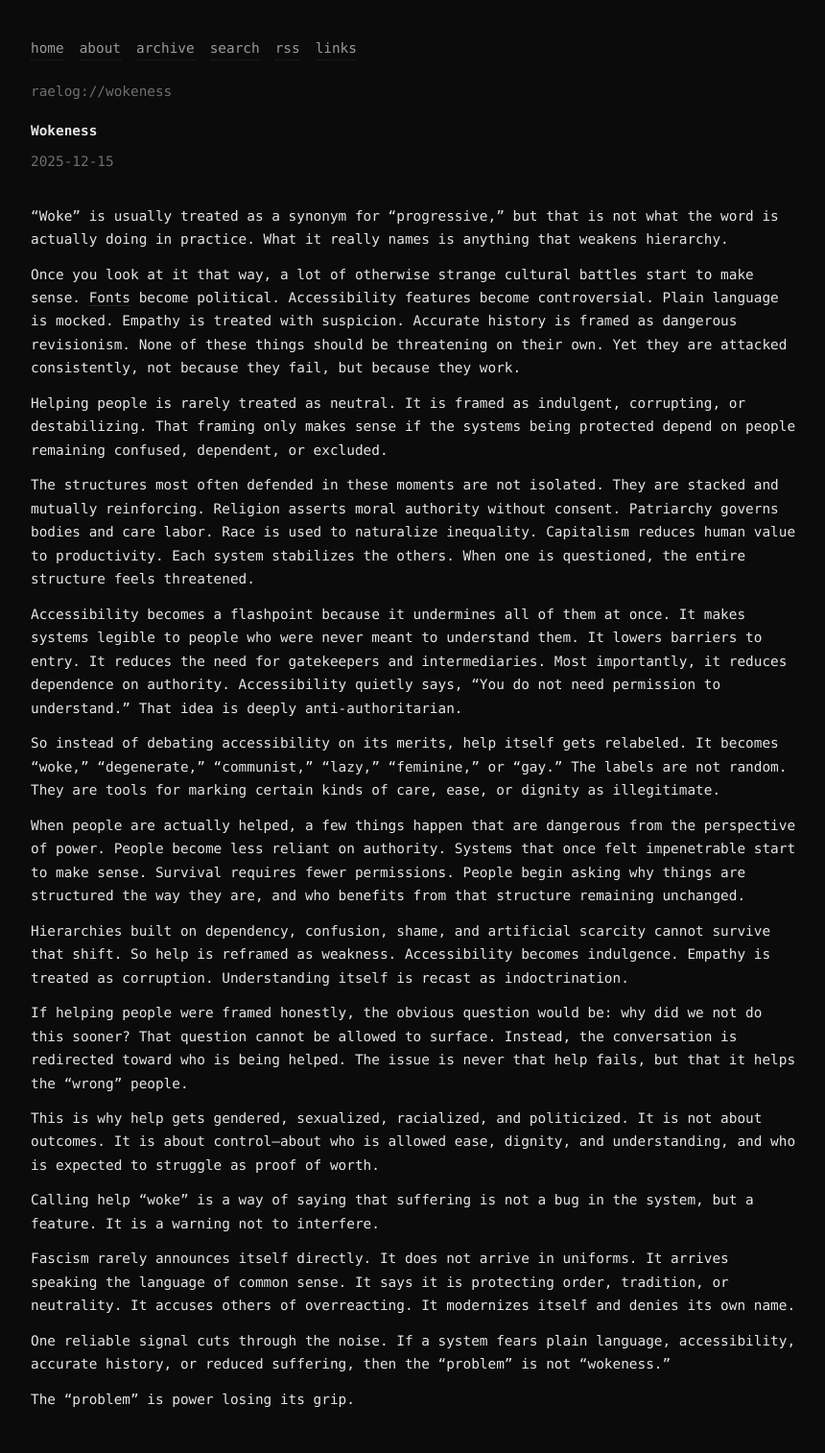
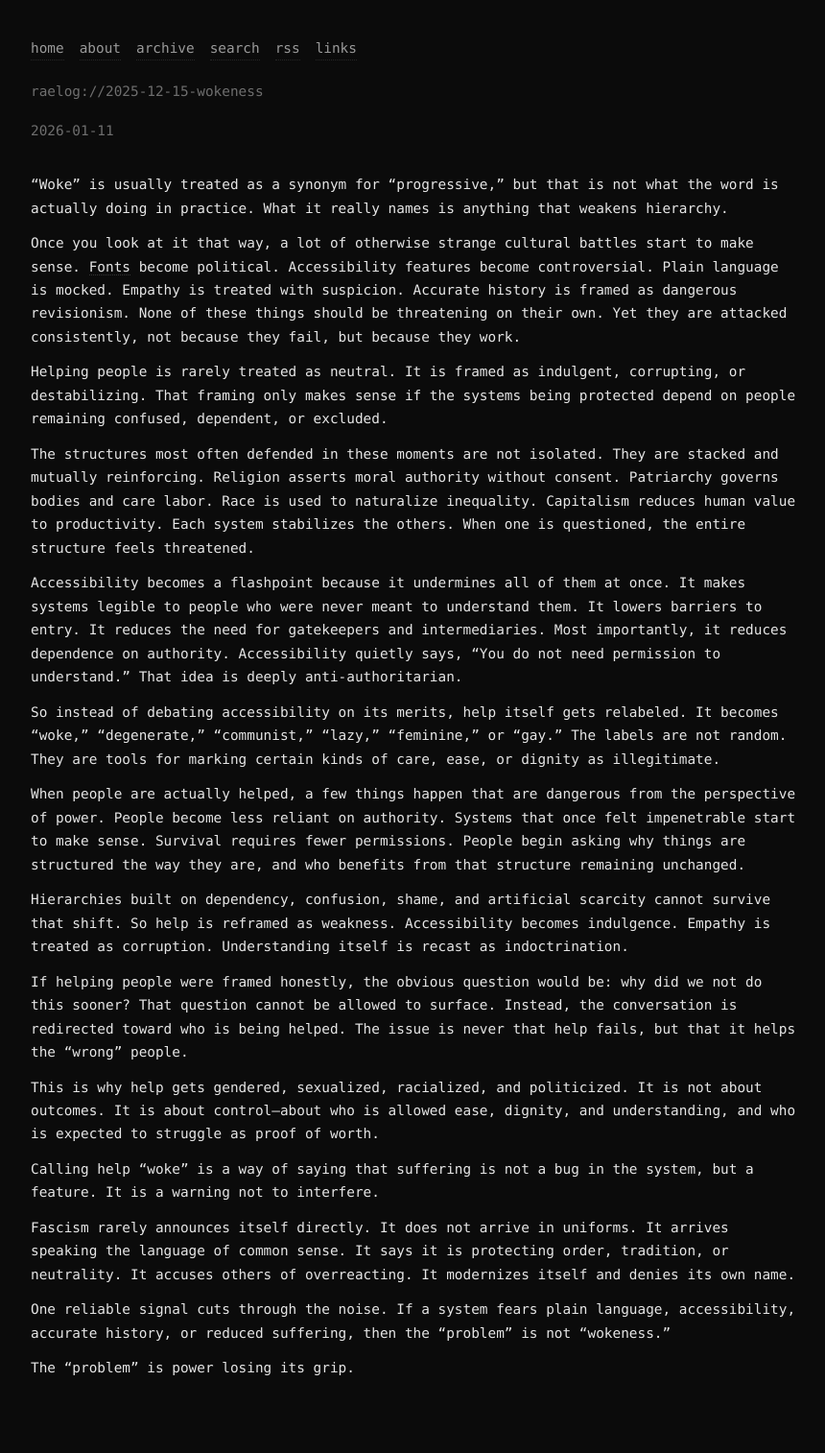
Before and after one commit to raelovejoy/raelog, a Jekyll site: the page built from _posts/2025-12-15-wokeness.md, in a window 1280 px wide. Shown: the whole page at 96% size, without its empty margins (208-1068 px from the left). Built offline with Jekyll 4.4.1, drawn with Linux system fonts in a browser that asks for light colours; our own code applies the rules of GitHub Pages for plain Markdown files; after the commit the page ends 1482 px from its top, so only the background shows below that.

Commit message:
Update 2025-12-15-wokeness.md

```diff
--- a/_posts/2025-12-15-wokeness.md
+++ b/_posts/2025-12-15-wokeness.md
@@ -1,6 +1,6 @@
 ---
 layout: post
-title: "Wokeness"
+title: ""Wokeness""
 summary: why helping people threatens entrenched power
 date: 2025-12-15
 ---
```
